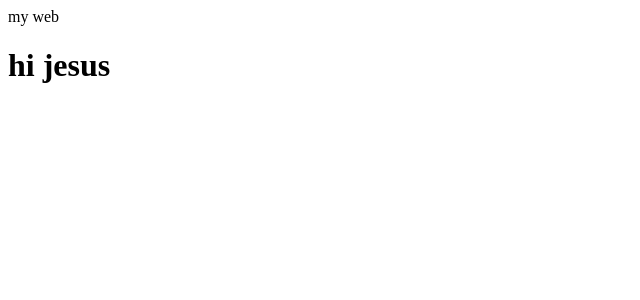
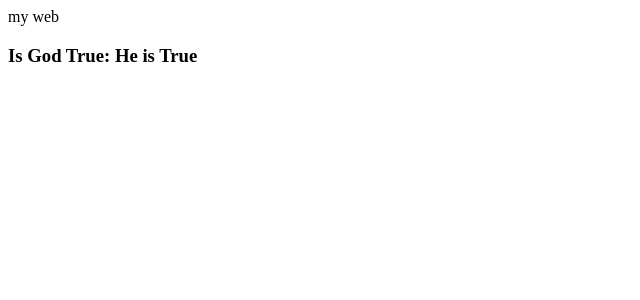
Before and after one commit to ReksR/ReactPropsExampls, a React (Create React App) app: page / in a window 1280 px wide. Shown: the top 300 px of the page, without its empty margins (0-640 px from the left). Built offline with nearby package versions, Linux system fonts and the light colour scheme.

Commit message:
Conditional Rendering if statement, state change ,constructor,super

```diff
--- a/src/App.js
+++ /dev/null
@@ -1,13 +0,0 @@
-import React from "react";
-
-class App extends React.Component {
-  constructor() {
-    super();
-    this.state = { name: "jesus" };
-  }
-  render() {
-    return <h1>hi {this.state.name}</h1>;
-  }
-}
-
-export default App;
--- /dev/null
+++ b/src/State.js
@@ -0,0 +1,23 @@
+import React from "react";
+
+class App extends React.Component {
+  constructor() {
+    super();
+    this.state = { IsGodExist: true };
+  }
+  render() {
+    let God;
+    if (this.state.IsGodExist) {
+      God = "He is True";
+    } else {
+      God = "He is always True";
+    }
+    return (
+      <div>
+        <h3> Is God True: {God}</h3>
+      </div>
+    );
+  }
+}
+
+export default App;
--- a/src/index.js
+++ b/src/index.js
@@ -1,5 +1,5 @@
 import React from "react";
 import ReactDom from "react-dom";
-import App from "./App";
+import App from "./State";
 
 ReactDom.render(<App />, document.getElementById("root"));
```
